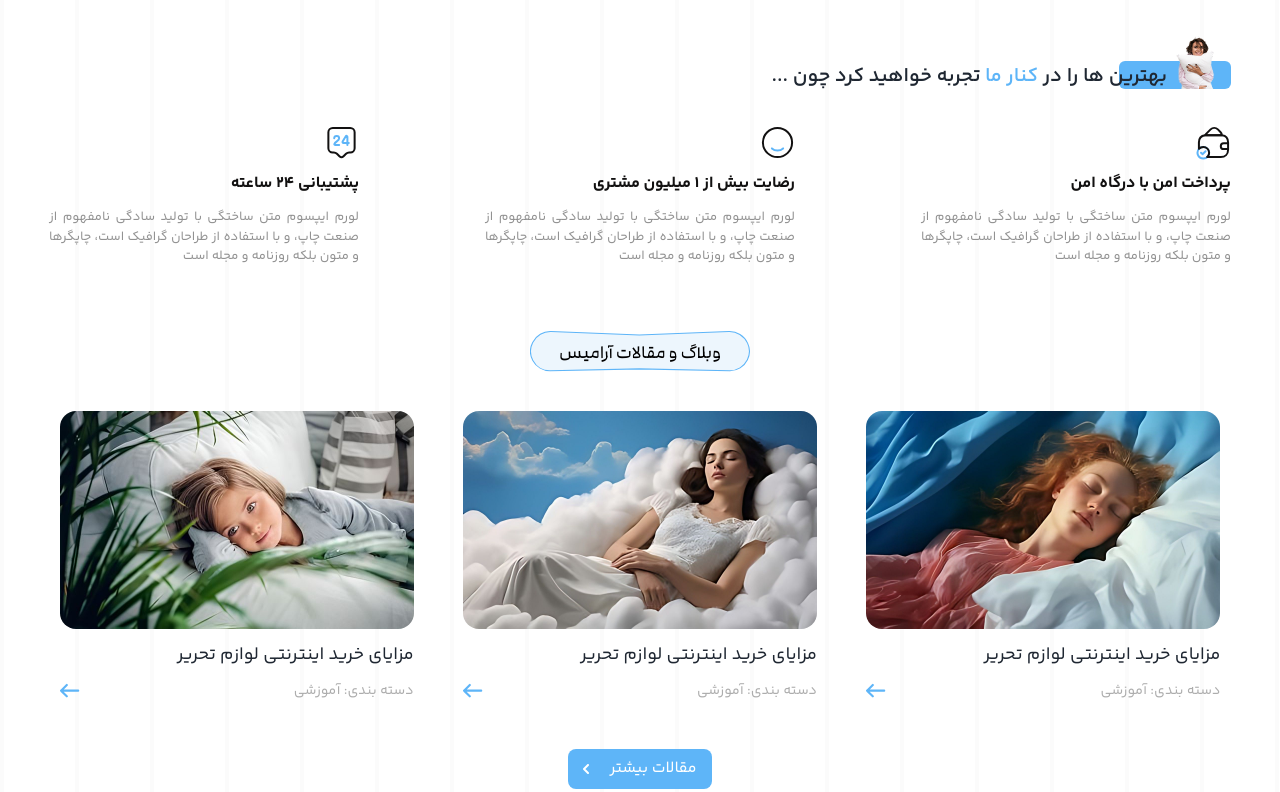
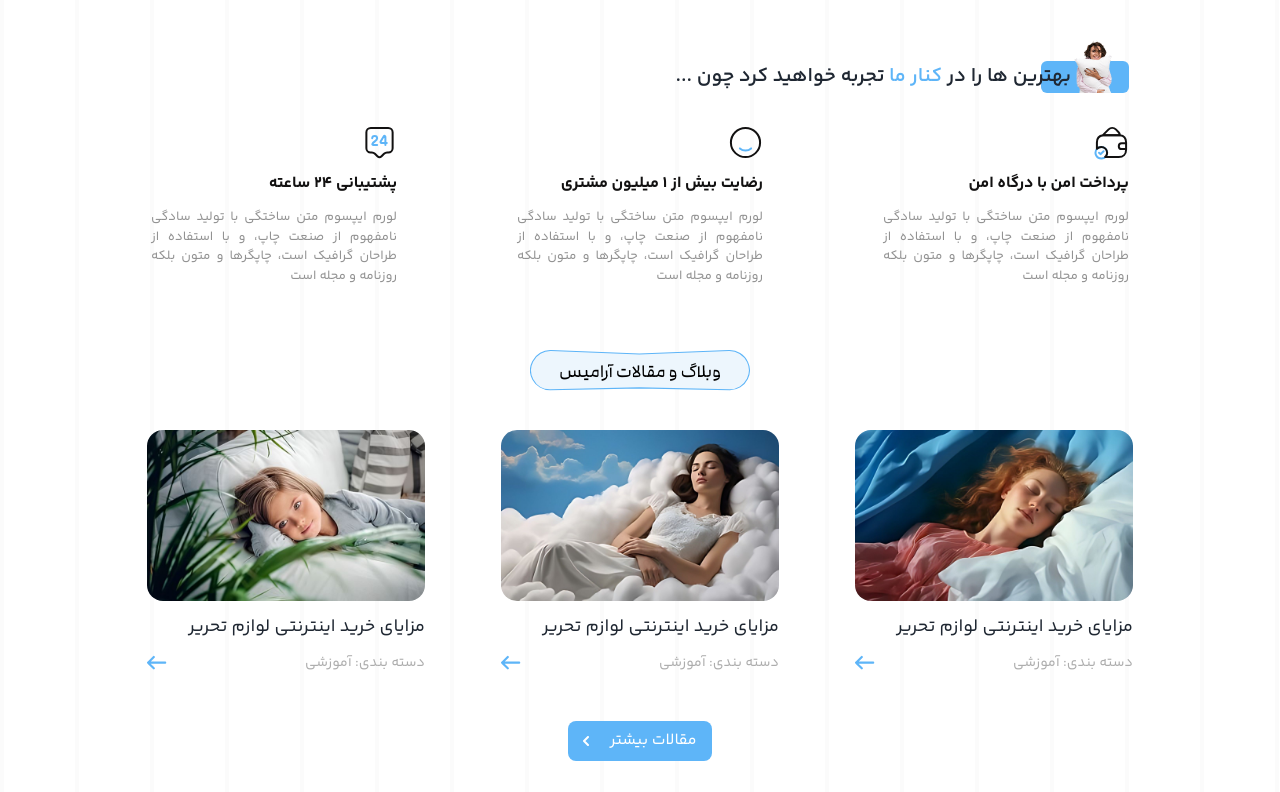
Before and after one commit to FatemehAllameh/bedding-store, a website built with Vite: page index.html in a window 1280 px wide. Shown: the part 2670-3462 px from the top of the page. Built offline with nearby package versions, Linux system fonts and the light colour scheme.

Commit message:
style: refine spacing and layout

```diff
--- a/index.html
+++ b/index.html
@@ -1568,9 +1568,11 @@
       </section>
       <!-- Why Choose Us -->
       <section class="mb-16">
-        <div class="container mx-auto px-4 sm:px-6 lg:px-12.25">
-          <div class="flex">
-            <div class="bg-primary relative min-w-28 h-7 rounded-md -z-10">
+        <div class="container mx-auto px-4 sm:px-6 lg:px-37.75">
+          <div class="flex sm:items-center">
+            <div
+              class="bg-primary relative min-w-26 h-7 rounded-md -z-10 md:h-8 md:min-w-22"
+            >
               <div class="absolute w-10 bottom-0 right-4">
                 <img
                   src="/images/badge/badge3.png"
@@ -1580,7 +1582,7 @@
               </div>
             </div>
             <p
-              class="font-semibold text-xl text-secondary leading-relaxed -mr-12"
+              class="font-semibold text-xl text-secondary leading-relaxed -mr-12 md:-mr-[30px]"
             >
               بهترین ها را در<span class="text-primary"> کنار ما</span> تجربه
               خواهید کرد چون ...
@@ -1588,9 +1590,9 @@
           </div>
           <!--  -->
           <div
-            class="mt-8 flex flex-col items-center gap-10 md:flex-row-reverse md:justify-between"
+            class="mt-8 flex flex-col items-center gap-6 md:flex-row-reverse md:justify-between xl:gap-30"
           >
-            <div class="flex flex-col justify-center gap-3 lg:w-77.5">
+            <div class="flex flex-col justify-center gap-3 lg:w-90">
               <svg width="35" height="35" viewBox="0 0 35 35" fill="none">
                 <path
                   d="M26.25 27.5041H25.1417C23.975 27.5041 22.8667 27.9562 22.05 28.7729L19.5563 31.2376C18.4188 32.3605 16.5667 32.3605 15.4292 31.2376L12.9354 28.7729C12.1187 27.9562 10.9958 27.5041 9.84375 27.5041H8.75C6.32917 27.5041 4.375 25.5646 4.375 23.1729V7.26247C4.375 4.87081 6.32917 2.93127 8.75 2.93127H26.25C28.6708 2.93127 30.625 4.87081 30.625 7.26247V23.1729C30.625 25.55 28.6708 27.5041 26.25 27.5041Z"
@@ -1624,7 +1626,7 @@
               </p>
             </div>
             <!--  -->
-            <div class="flex flex-col justify-center gap-3 lg:w-77.5">
+            <div class="flex flex-col justify-center gap-3 lg:w-90">
               <svg width="35" height="35" viewBox="0 0 35 35" fill="none">
                 <path
                   d="M27.8104 7.21878C33.6 13.0084 33.4979 22.4583 27.5187 28.1312C21.9916 33.3666 13.0229 33.3666 7.48124 28.1312C1.48749 22.4583 1.38538 13.0084 7.18955 7.21878C12.8771 1.51669 22.1229 1.51669 27.8104 7.21878Z"
@@ -1652,7 +1654,7 @@
               </p>
             </div>
             <!--  -->
-            <div class="flex flex-col justify-center gap-3 lg:w-77.5">
+            <div class="flex flex-col justify-center gap-3 lg:w-90">
               <svg width="35" height="35" viewBox="0 0 35 35" fill="none">
                 <path
                   d="M13.125 27.7083C13.125 28.8021 12.8188 29.8375 12.2792 30.7125C11.2729 32.4042 9.42084 33.5417 7.29168 33.5417C5.16251 33.5417 3.31043 32.4042 2.30418 30.7125C1.7646 29.8375 1.45834 28.8021 1.45834 27.7083C1.45834 24.4854 4.06876 21.875 7.29168 21.875C10.5146 21.875 13.125 24.4854 13.125 27.7083Z"
@@ -1703,7 +1705,7 @@
       </section>
       <!-- Weblog and Articles Section -->
       <section class="mb-16">
-        <div class="container mx-auto px-4 sm:px-6 lg:px-12.25">
+        <div class="container mx-auto px-4 sm:px-6 lg:px-12.25 max-w-271">
           <!-- Title -->
           <div class="relative w-55 h-11 mx-auto mb-9">
             <svg class="block w-full" viewBox="0 0 253 47" fill="none">
@@ -1722,10 +1724,10 @@
           </div>
           <!-- Blogs -->
           <div
-            class="grid gap-7 grid-cols-1 sm:grid-cols-2 lg:grid-cols-3 justify-items-center"
+            class="grid gap-6 grid-cols-1 sm:grid-cols-2 lg:grid-cols-3 lg:gap-19 justify-items-center"
           >
             <!-- Blog 1 -->
-            <a href="#" class="flex flex-col gap-3 xl:w-88.5">
+            <a href="#" class="flex flex-col gap-3">
               <div>
                 <img
                   src="/images/articles/article-01.jpg"
@@ -1758,7 +1760,7 @@
               </div>
             </a>
             <!-- Blog 2 -->
-            <a href="#" class="flex flex-col gap-3 xl:w-88.5">
+            <a href="#" class="flex flex-col gap-3">
               <div>
                 <img
                   src="/images/articles/article-02.jpg"
@@ -1791,7 +1793,7 @@
               </div>
             </a>
             <!-- Blog 3 -->
-            <a href="#" class="flex flex-col gap-3 xl:w-88.5">
+            <a href="#" class="flex flex-col gap-3">
               <div>
                 <img
                   src="/images/articles/article-03.jpg"
```
